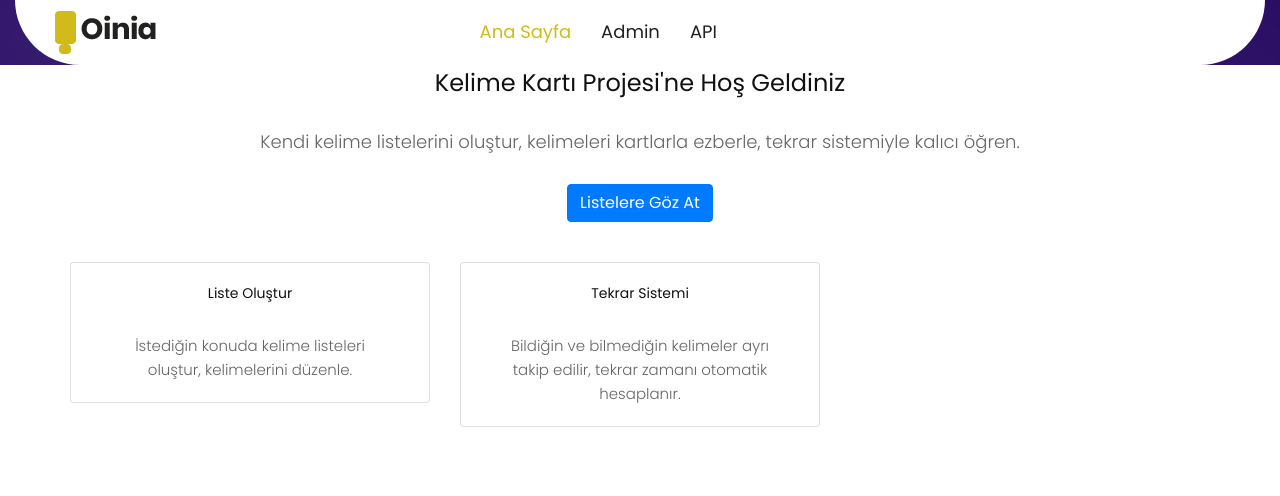
After one commit to Dilara297/Kelime-Karti-Projesi, a Django app: page / in a window 1280 px wide. The commit adds this page. Shown: the top 496 px of the page. Run offline with Django 5.2, Linux system fonts and the light colour scheme; some libraries are stand-ins or nearby versions.

Commit message:
Anasayfa eklendi, admin linki kendi yonetim paneline yonlendirildi

```diff
--- /dev/null
+++ b/backend/kelimeler/templates/ana_sayfa.html
@@ -0,0 +1,37 @@
+{% extends 'base_kullanici.html' %}
+
+{% block title %}Anasayfa{% endblock %}
+
+{% block content %}
+<div class="container" style="padding: 50px 0;">
+
+    <div class="text-center" style="margin-bottom: 40px;">
+        <h1>Kelime Kartı Projesi'ne Hoş Geldiniz</h1>
+        <p style="font-size: 18px; color: #666;">
+            Kendi kelime listelerini oluştur, kelimeleri kartlarla ezberle,
+            tekrar sistemiyle kalıcı öğren.
+        </p>
+        <a href="{% url 'liste_gorunumu' %}" class="btn btn-primary" style="margin-top: 10px;">
+            Listelere Göz At
+        </a>
+    </div>
+
+    <div class="row">
+        <div class="col-md-4">
+            <div class="card" style="margin-bottom: 20px;">
+                <div class="card-body text-center">
+                    <h5 class="card-title"> Liste Oluştur</h5>
+                    <p class="card-text">İstediğin konuda kelime listeleri oluştur, kelimelerini düzenle.</p>
+                </div>
+            </div>
+        </div>
+        <div class="col-md-4">
+            <div class="card" style="margin-bottom: 20px;">
+                <div class="card-body text-center">
+                    <h5 class="card-title"> Tekrar Sistemi</h5>
+                    <p class="card-text">Bildiğin ve bilmediğin kelimeler ayrı takip edilir, tekrar zamanı otomatik hesaplanır.</p>
+                </div>
+            </div>
+        </div>
+</div>
+{% endblock %}
--- a/backend/kelimeler/templates/base_kullanici.html
+++ b/backend/kelimeler/templates/base_kullanici.html
@@ -56,11 +56,11 @@
                   </a>
                </li>
 
-               <li class="nav-item">
-                  <a class="nav-link" href="/admin/">
-                     Admin
-                  </a>
-               </li>
+             <li class="nav-item">
+   <a class="nav-link" href="{% url 'admin_dashboard' %}">
+      Admin
+   </a>
+</li>
 
                <li class="nav-item">
                   <a class="nav-link" href="/api/kelimeler/">
--- a/backend/kelimeler/urls.py
+++ b/backend/kelimeler/urls.py
@@ -2,6 +2,7 @@ from django.urls import path
 from . import views
 
 urlpatterns = [
+    path('', views.ana_sayfa, name='ana_sayfa'),
     path('yonetim/', views.admin_dashboard, name='admin_dashboard'),
     path('yonetim/listeler/', views.admin_liste_yonetimi, name='admin_liste_yonetimi'),
     path('yonetim/listeler/<int:liste_id>/kelimeler/', views.admin_kelime_yonetimi, name='admin_kelime_yonetimi'),
--- a/backend/kelimeler/views.py
+++ b/backend/kelimeler/views.py
@@ -164,3 +164,6 @@ def admin_kelime_yonetimi(request, liste_id):
         'kelimeler': kelimeler
     }
     )
+
+def ana_sayfa(request):
+    return render(request, 'ana_sayfa.html')
```
